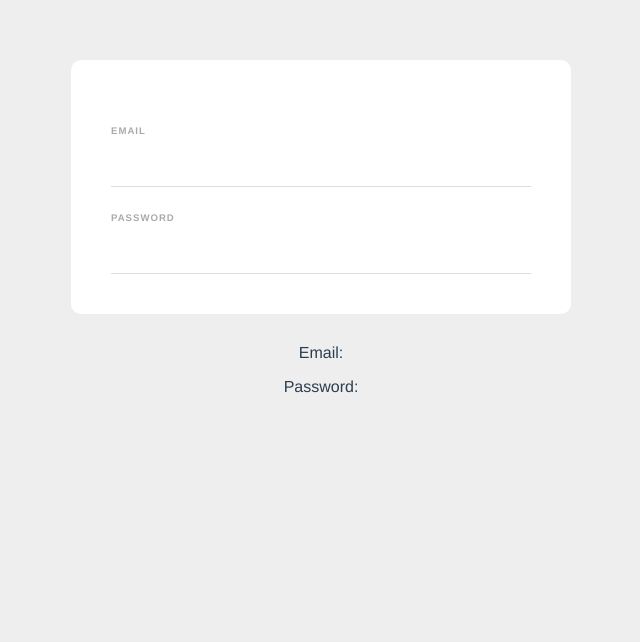
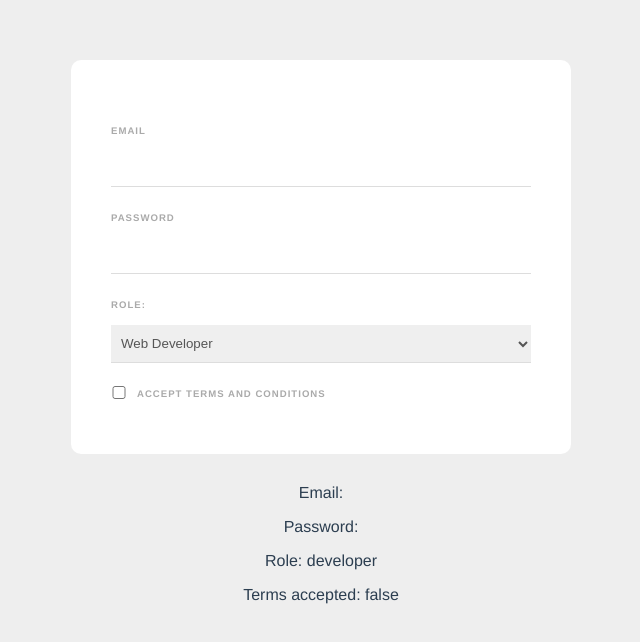
Before and after one commit to nathangiose/Forms-and-data-binding, a Vue app: page / in a window 1280 px wide. Shown: the top 642 px of the page, without its empty margins (319-959 px from the left). Built offline with nearby package versions, Linux system fonts and the light colour scheme.

Commit message:
Added checkboxes to use- idea for LC

```diff
--- a/src/components/SignupForm.vue
+++ b/src/components/SignupForm.vue
@@ -5,9 +5,39 @@
 
       <label>Password</label>
       <input type="password" required v-model="password">
+
+      <label>Role:</label>
+      <select v-model="role">
+          <option value="developer">Web Developer</option>
+          <option value="designer">Web Designer</option>
+      </select>
+
+      <div class="terms">
+          <input type="checkbox" v-model="terms" required>
+          <label>Accept terms and conditions</label>
+      </div>
+
+      <!-- <div>
+          <input type="checkbox" value="nathan" v-model="names">
+          <label>Nathan</label>
+      </div>
+      <div>
+          <input type="checkbox" value="shaun" v-model="names">
+          <label>Shaun</label>
+      </div>
+      <div>
+          <input type="checkbox" value="mario" v-model="names">
+          <label>Mario</label>
+      </div> -->
+
+
   </form>
+
   <p>Email: {{ email }}</p>
   <p>Password: {{ password }}</p>
+  <p>Role: {{ role }}</p>
+  <p>Terms accepted: {{ terms }}</p>
+  <!-- <p>Names: {{ names }}</p> -->
 </template>
 
 <script>
@@ -15,7 +45,10 @@
     data() {
         return{
             email: '',
-            password: ''
+            password: '',
+            role: 'developer',
+            terms: false,
+            // names: []
         }
     }
 
@@ -40,7 +73,7 @@
     letter-spacing: 1px;
     font-weight: bold;
 }
-input {
+input, select {
     display: block;
     padding: 10px 6px;
     width: 100%;
@@ -49,5 +82,12 @@
     border-bottom: 1px solid #ddd;
     color: #555;
 }
+input[type="checkbox"] {
+    display: inline-block;
+    width: 16px;
+    margin: 0 10px 0 0;
+    position: relative;
+    top: 2px;
+}
 
 </style>
```
